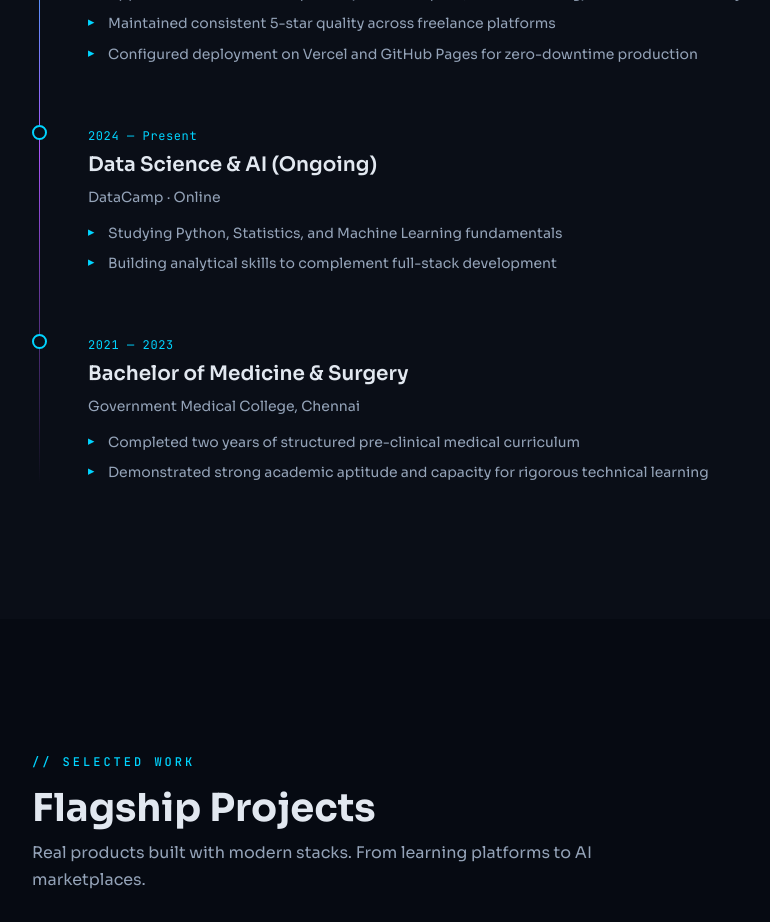
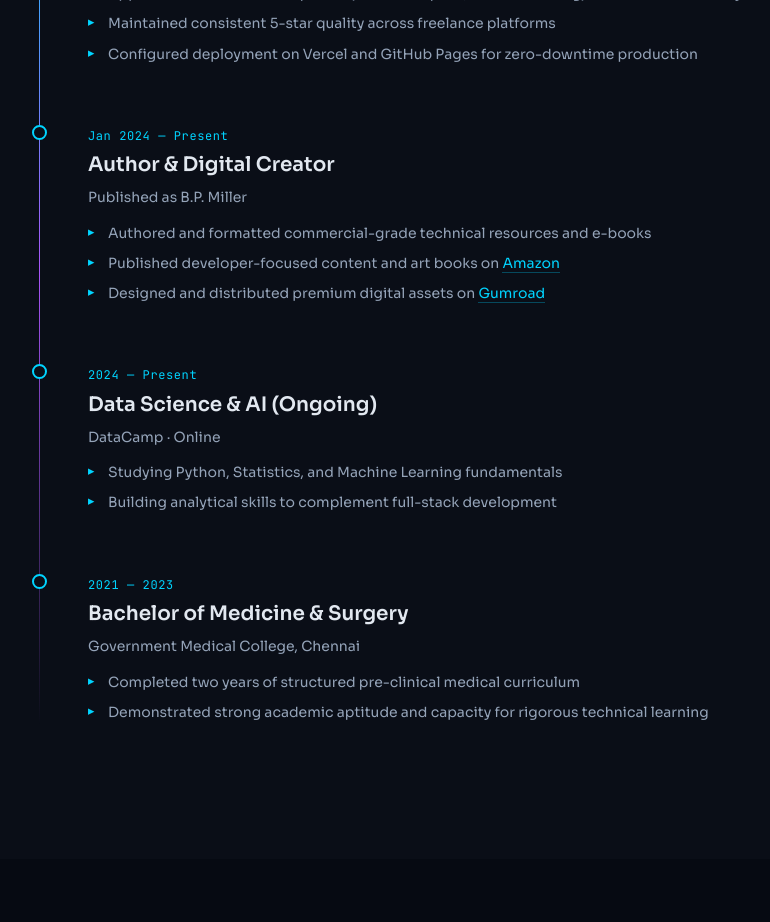
Before and after one commit to bluepill02/portfolio, a React (Vite) app: page / in a window 1280 px wide. Shown: the part 3040-3962 px from the top of the page, without its empty margins (40-810 px from the left). Built offline with nearby package versions, Linux system fonts and the light colour scheme; no server answers.

Commit message:
Fix vite base path and add publishing experience

```diff
--- a/src/components/Experience.jsx
+++ b/src/components/Experience.jsx
@@ -11,6 +11,16 @@ const experiences = [
       'Applied AI-assisted development (GitHub Copilot, LLM scaffolding) to accelerate delivery',
       'Maintained consistent 5-star quality across freelance platforms',
       'Configured deployment on Vercel and GitHub Pages for zero-downtime production',
+    ],
+  },
+  {
+    date: 'Jan 2024 — Present',
+    role: 'Author & Digital Creator',
+    company: 'Published as B.P. Miller',
+    bullets: [
+      'Authored and formatted commercial-grade technical resources and e-books',
+      <span>Published developer-focused content and art books on <a href="https://www.amazon.com/stores/B.P.-Miller/author/B0GTPS4DMY" target="_blank" rel="noopener noreferrer" style={{color: '#00d4ff', textDecoration: 'none', borderBottom: '1px solid rgba(0, 212, 255, 0.3)'}}>Amazon</a></span>,
+      <span>Designed and distributed premium digital assets on <a href="https://bpmiller02.gumroad.com" target="_blank" rel="noopener noreferrer" style={{color: '#00d4ff', textDecoration: 'none', borderBottom: '1px solid rgba(0, 212, 255, 0.3)'}}>Gumroad</a></span>,
     ],
   },
   {
--- a/src/components/RepoGrid.jsx
+++ b/src/components/RepoGrid.jsx
@@ -14,7 +14,7 @@ const RepoGrid = () => {
       try {
         const data = await fetchRepos();
 
-        const targetRepos = ['chenn-ai', 'cost-smart', 'lingualeap'];
+        const targetRepos = ['CHENN-AI', 'cost-smart', 'lingualeap'];
         const processedRepos = data
           .filter(repo => targetRepos.includes(repo.name))
           .map(repo => {
--- a/src/data/projectData.js
+++ b/src/data/projectData.js
@@ -11,7 +11,7 @@ export const projectData = {
         ],
         "priority": 1
     },
-    "chenn-ai": {
+    "CHENN-AI": {
         "customName": "Chennai Community App",
         "description": "A localized 'Tanglish' community platform built with Vite & Supabase. Features local jobs, events, and live data widgets with culturally relevant UX.",
         "techStack": ["React", "Supabase", "Vite", "Tailwind CSS"],
```
